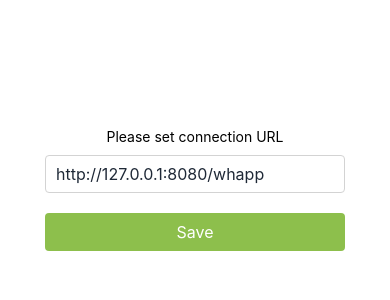
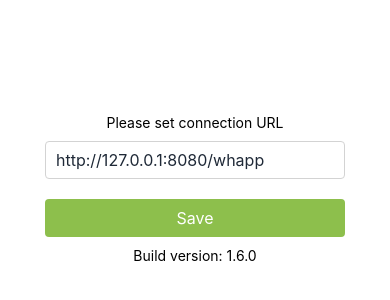
Before and after one commit to logivations/forkliftViewApp, a React Native app: screen / in a window 390 px wide. Shown: the part 228-528 px from the top of the page. Built offline with nearby package versions, Linux system fonts and the light colour scheme.

Commit message:
PLTF-858 Inbound Processing: add SN scanning via Tablet camera

```diff
--- a/app.json
+++ b/app.json
@@ -2,7 +2,7 @@
   "expo": {
     "name": "ForkliftView",
     "slug": "ForkliftView",
-    "version": "1.0.0",
+    "version": "1.6.0",
     "orientation": "landscape",
     "icon": "./assets/icon.png",
     "splash": {
--- a/src/screens/ConnectionScreen.jsx
+++ b/src/screens/ConnectionScreen.jsx
@@ -6,7 +6,7 @@ import {CONNECTION_URL, storeData} from "../services/AsyncStorageOperations";
 import useAppContext from "../context/AppContext";
 import RouteNames from "../constants/route.names";
 import KeyboardAvoidingWrapper from "../components/KeyboardAvoidingWrapper";
-
+import Constants from 'expo-constants';
 const ConnectionScreen = ({navigation}) => {
     const {url, setUrl} = useAppContext();
     const [isUrlValid, setUrlValidity] = useState(true);
@@ -57,6 +57,7 @@ const ConnectionScreen = ({navigation}) => {
                     <Text style={styles.buttonText}>Save</Text>
                 </TouchableOpacity>
             </View>
+            <Text style={styles.inputLabel}>Build version: {Constants.manifest.version}</Text>
         </View>
     </KeyboardAvoidingWrapper>;
 };
```
